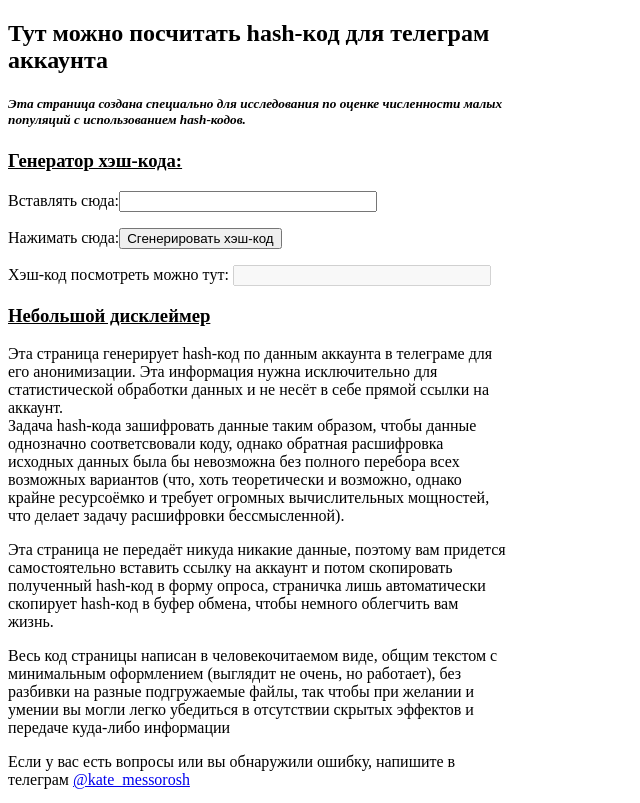
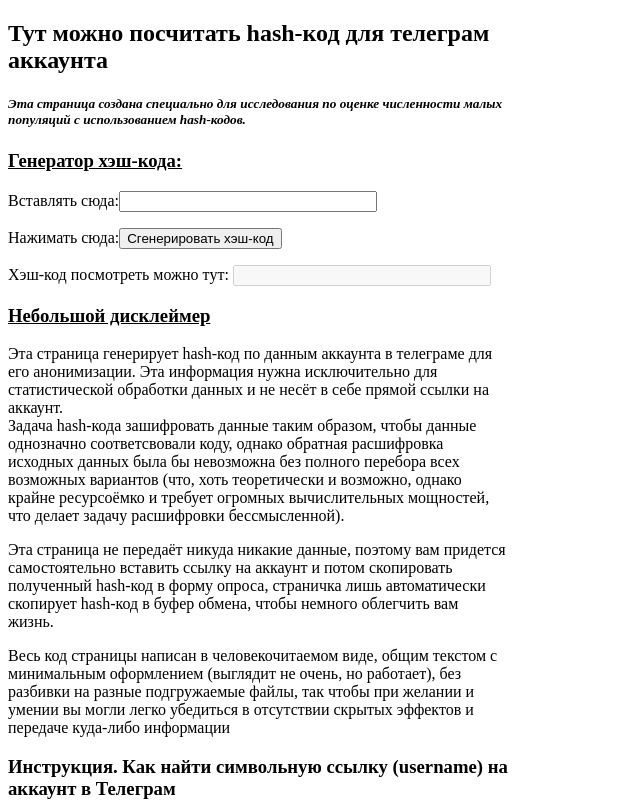
Before and after one commit to Homess/homess.github.io, a plain HTML site: page index.html in a window 1280 px wide. Shown: the top 803 px of the page, without its empty margins (0-640 px from the left). Drawn offline with Linux system fonts and the light colour scheme.

Commit message:
Update index.html

```diff
--- a/index.html
+++ b/index.html
@@ -115,7 +115,6 @@
 <p>Эта страница генерирует hash-код по данным аккаунта в телеграме для его анонимизации. Эта информация нужна исключительно для статистической обработки данных и не несёт в себе прямой ссылки на аккаунт. <br />Задача hash-кода зашифровать данные таким образом, чтобы данные однозначно соответсвовали коду, однако обратная расшифровка исходных данных была бы невозможна без полного перебора всех возможных вариантов (что, хоть теоретически и возможно, однако крайне ресурсоёмко и требует огромных вычислительных мощностей, что делает задачу расшифровки бессмысленной). </p>
 <p>Эта страница не передаёт никуда никакие данные, поэтому вам придется самостоятельно вставить ссылку на аккаунт и потом скопировать полученный hash-код в форму опроса, страничка лишь автоматически скопирует hash-код в буфер обмена, чтобы немного облегчить вам жизнь.</p>
 <p>Весь код страницы написан в человекочитаемом виде, общим текстом с минимальным оформлением (выглядит не очень, но работает), без разбивки на разные подгружаемые файлы, так чтобы при желании и умении вы могли легко убедиться в отсутствии скрытых эффектов и передаче куда-либо информации</p>
-<p>Если у вас есть вопросы или вы обнаружили ошибку, напишите в телеграм <a href="https://t.me/kate_messorosh">@kate_messorosh</a>
 
 <h3>Инструкция. Как найти символьную ссылку (username) на аккаунт в Телеграм</h3>
 <p>На страничке чата с человеком нажмите на верхнюю плашку с именем пользователя<br />
```
